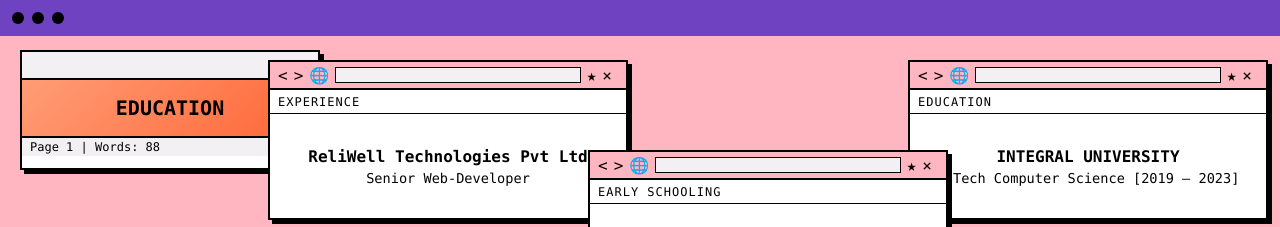
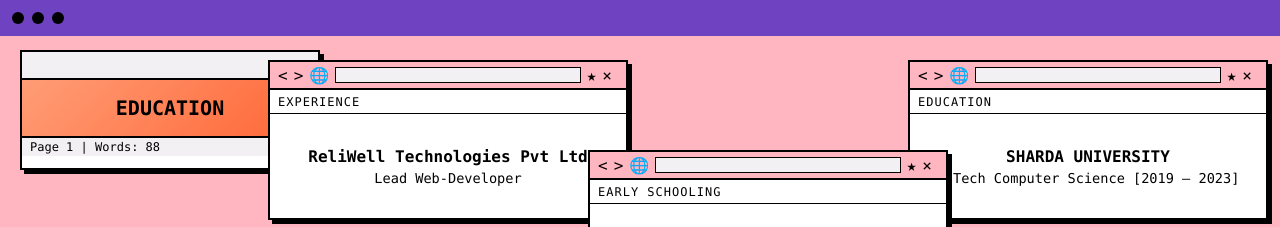
Before and after one commit to Danishanwar01/Portfolio, a React (Create React App) app: page /background in a window 1280 px wide. Shown: the top 227 px of the page. Built offline with nearby package versions, Linux system fonts and the light colour scheme.

Commit message:
first commit

```diff
--- a/src/components/Background.jsx
+++ b/src/components/Background.jsx
@@ -43,7 +43,7 @@ export default function Background() {
         <div className="browser-section-label">EXPERIENCE</div>
         <div className="browser-content">
           <h3 className="exp-company">ReliWell Technologies Pvt Ltd</h3>
-          <p className="exp-role">Senior Web-Developer</p>
+          <p className="exp-role">Lead Web-Developer</p>
         </div>
       </div>
 
@@ -64,7 +64,7 @@ export default function Background() {
         </div>
         <div className="browser-section-label">EDUCATION</div>
         <div className="browser-content">
-          <h3 className="edu-school">INTEGRAL UNIVERSITY</h3>
+          <h3 className="edu-school">SHARDA UNIVERSITY</h3>
           <p className="edu-degree">B-Tech Computer Science [2019 – 2023]</p>
         </div>
       </div>
```
